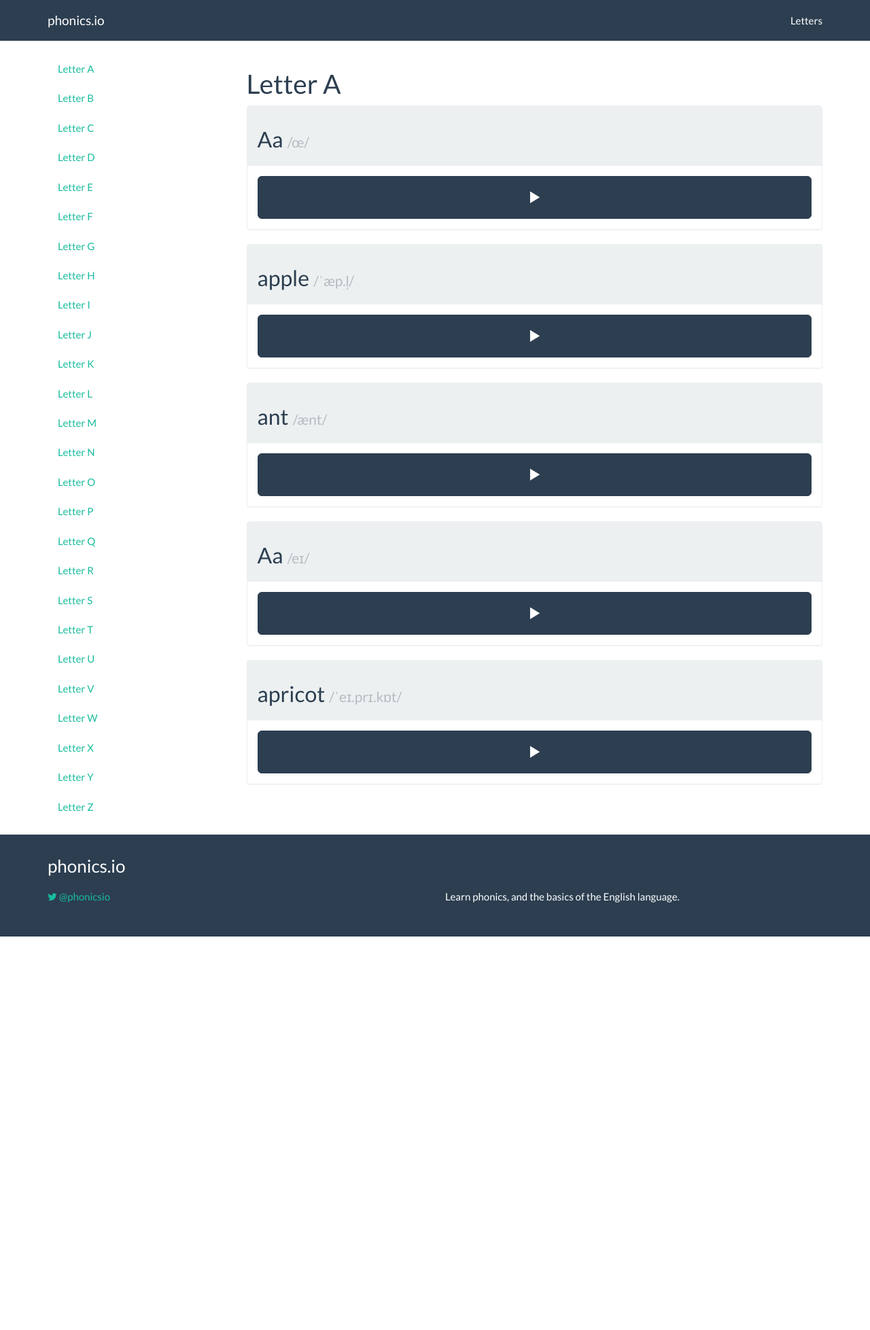
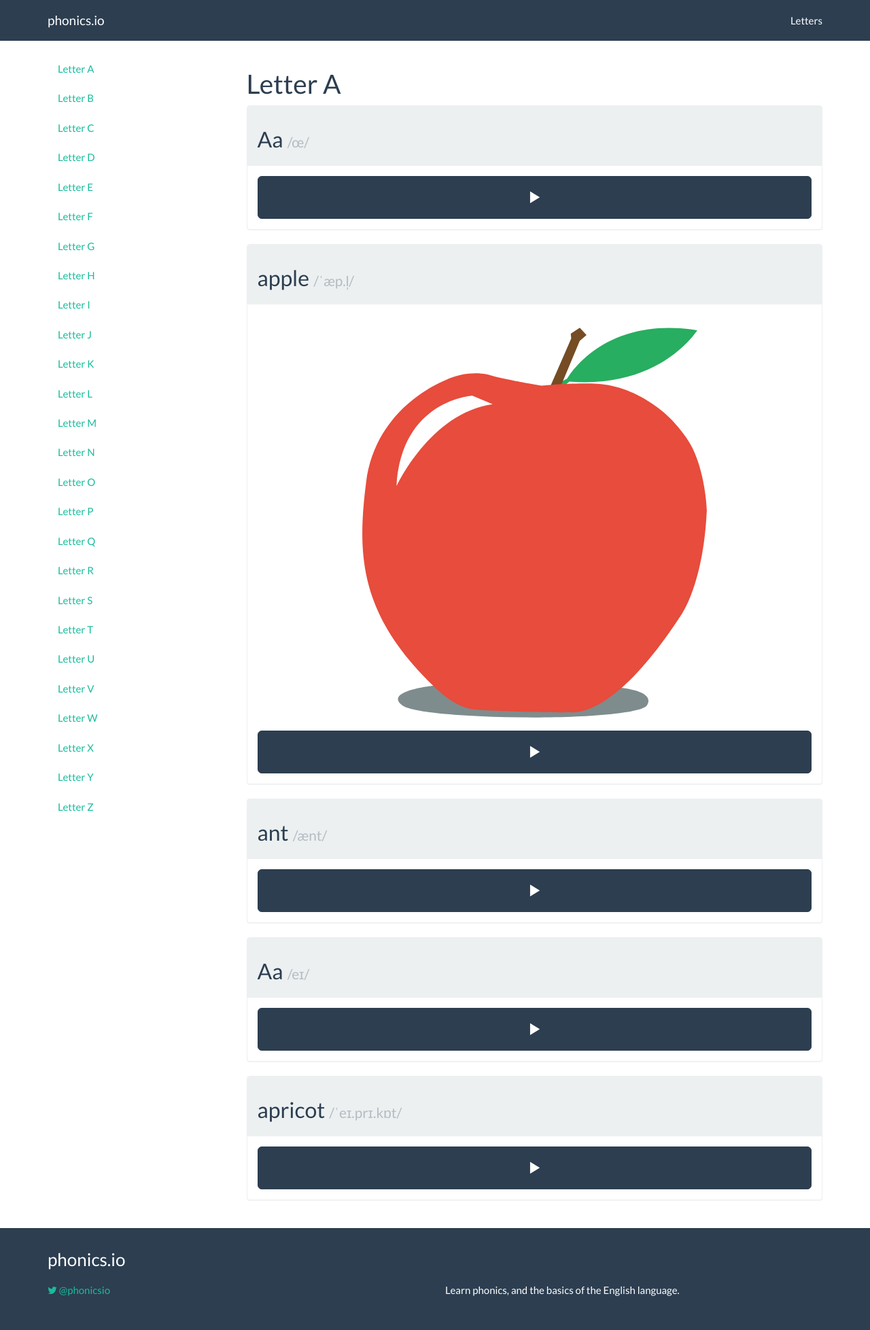
Before and after one commit to irmbrady/phonics.io, a Jekyll site: the page built from letters/a.html, in a window 1280 px wide. Shown: the whole page at 68% size. Built offline with Jekyll 4.4.1, drawn with Linux system fonts in a browser that asks for light colours; nearby versions of some CDN libraries; before the commit the page ends 1378 px from its top, so only the background shows below that.

Commit message:
Added image for apple.

```diff
--- a/letters/a.html
+++ b/letters/a.html
@@ -25,7 +25,7 @@
     <h2>apple <small>/ˈæp.l̩/</small></h2>
   </div>
   <div class="panel-body">
-    <!-- <img src="/../resources/images/XX.jpg" alt="XX" style="width: 100%; display: block;"/> -->
+    <img src="/../resources/images/apple.svg" alt="apple" style="width: 100%; display: block;"/>
     <audio id="say-apple">
       <source src="/../resources/sounds/mp3/apple.mp3" type="audio/mpeg" />
       <source src="/../resources/sounds/ogg/apple.ogg" type="audio/ogg" />
```
Also changed, not shown: resources/images/apple.svg (added).
